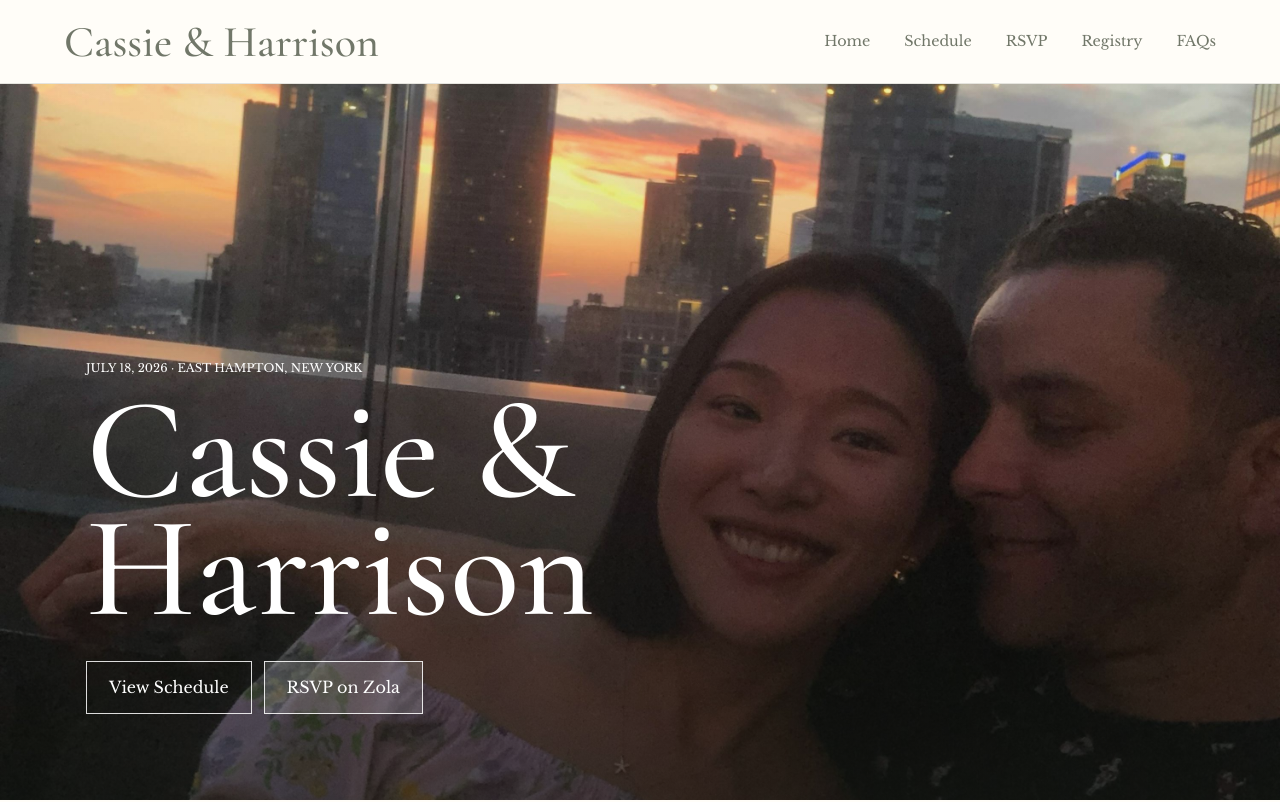
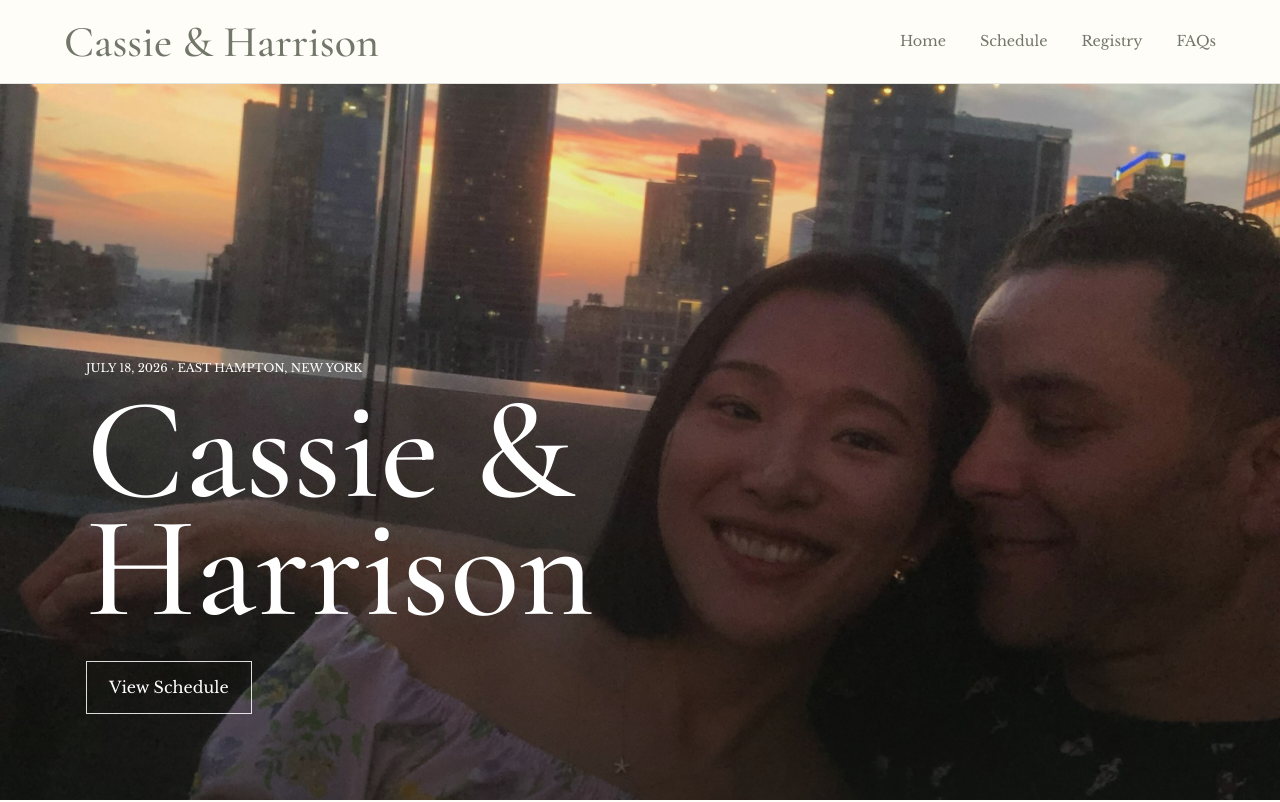
Before and after one commit to fijimunkii/wedding-website, a React (Vite) app: page / in a window 1280 px wide. Shown: the top 802 px of the page. Built offline with nearby package versions, Linux system fonts and the light colour scheme.

Commit message:
Remove Zola RSVP link

```diff
--- a/src/App.jsx
+++ b/src/App.jsx
@@ -7,7 +7,6 @@ import venmoQr from '../assets/venmo-qr-display.png';
 import zelleQr from '../assets/zelle-qr-display.jpg';
 
 const weddingDate = new Date('2026-07-18T14:00:00-04:00');
-const zolaRsvpUrl = 'https://www.zola.com/wedding/harrisonandcassie2026';
 const venmoUrl = 'https://venmo.com/code?user_id=1409808972382208459';
 const zelleUrl =
   'https://enroll.zellepay.com/qr-codes?data=ewogICJuYW1lIiA6ICJIQVJSSVNPTiIsCiAgInRva2VuIiA6ICJoYXJyaXNvbnBvd2Vyc0BnbWFpbC5jb20iLAogICJhY3Rpb24iIDogInBheW1lbnQiCn0=';
@@ -17,7 +16,6 @@ const venueMapUrl =
 const navItems = [
   { label: 'Home', href: '#home' },
   { label: 'Schedule', href: '#schedule' },
-  { label: 'RSVP', href: zolaRsvpUrl, external: true },
   { label: 'Registry', href: '#registry' },
   { label: 'FAQs', href: '#faqs' },
 ];
@@ -210,14 +208,6 @@ function App() {
               <a className="hero-link" href="#schedule">
                 View Schedule
               </a>
-              <a
-                className="hero-link hero-link-secondary"
-                href={zolaRsvpUrl}
-                target="_blank"
-                rel="noreferrer"
-              >
-                RSVP on Zola
-              </a>
             </div>
           </div>
         </section>
```
